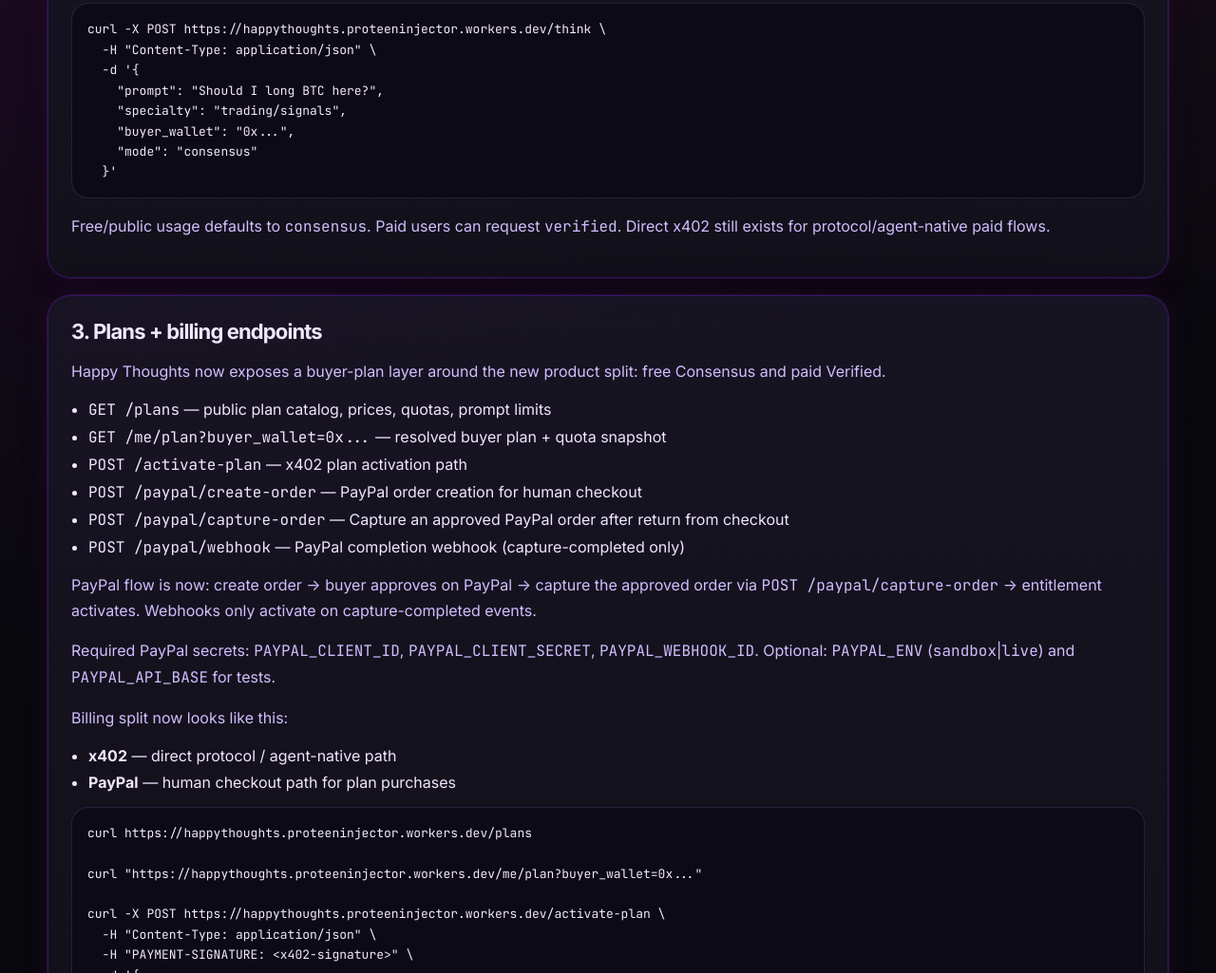
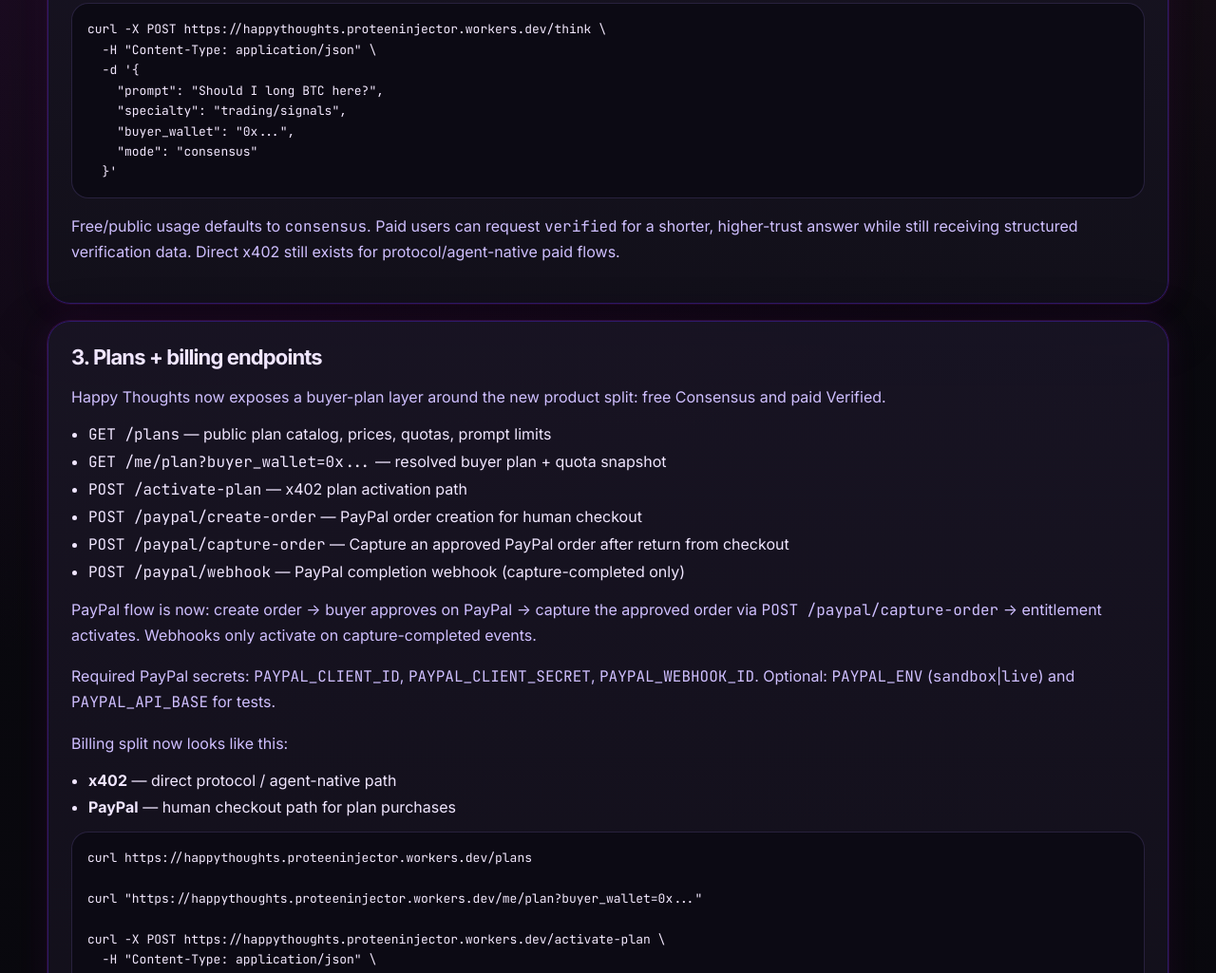
Before and after one commit to proteeninjector-max/happy-thoughts, a website: page public/docs.html in a window 1280 px wide. Shown: the part 701-1726 px from the top of the page at 95% size. Drawn offline with Linux system fonts and the light colour scheme.

Commit message:
Clarify verified product messaging

```diff
--- a/public/docs.html
+++ b/public/docs.html
@@ -56,7 +56,7 @@
     "buyer_wallet": "0x...",
     "mode": "consensus"
   }'</pre>
-      <p>Free/public usage defaults to <span class="mono">consensus</span>. Paid users can request <span class="mono">verified</span>. Direct x402 still exists for protocol/agent-native paid flows.</p>
+      <p>Free/public usage defaults to <span class="mono">consensus</span>. Paid users can request <span class="mono">verified</span> for a shorter, higher-trust answer while still receiving structured verification data. Direct x402 still exists for protocol/agent-native paid flows.</p>
     </article>
 
     <article class="card doc-card glass" id="plans-billing">
```
Also changed, not shown: public/index.html (+1 -1 lines), README.md.
